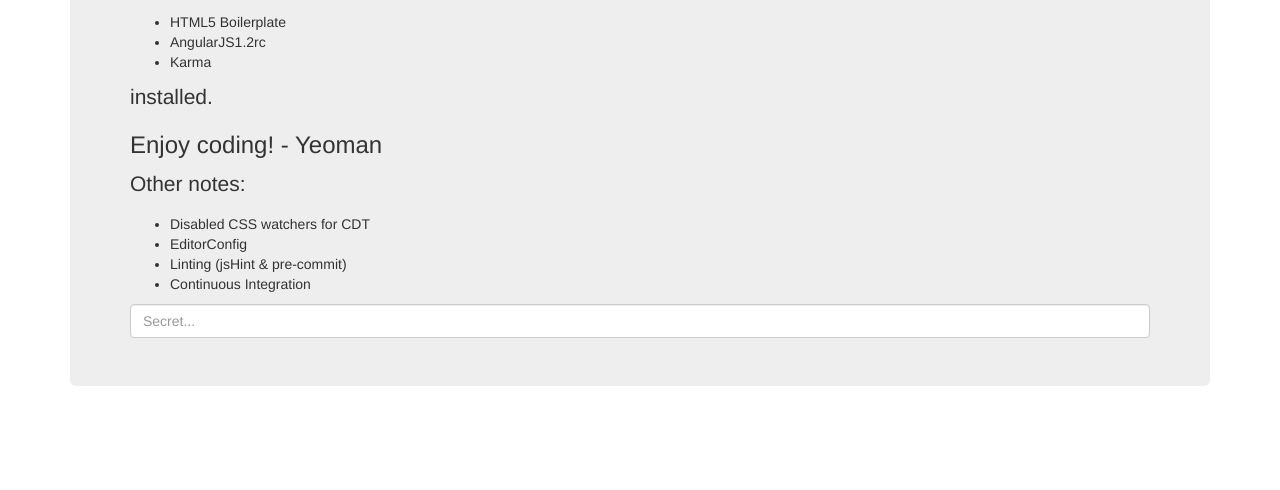
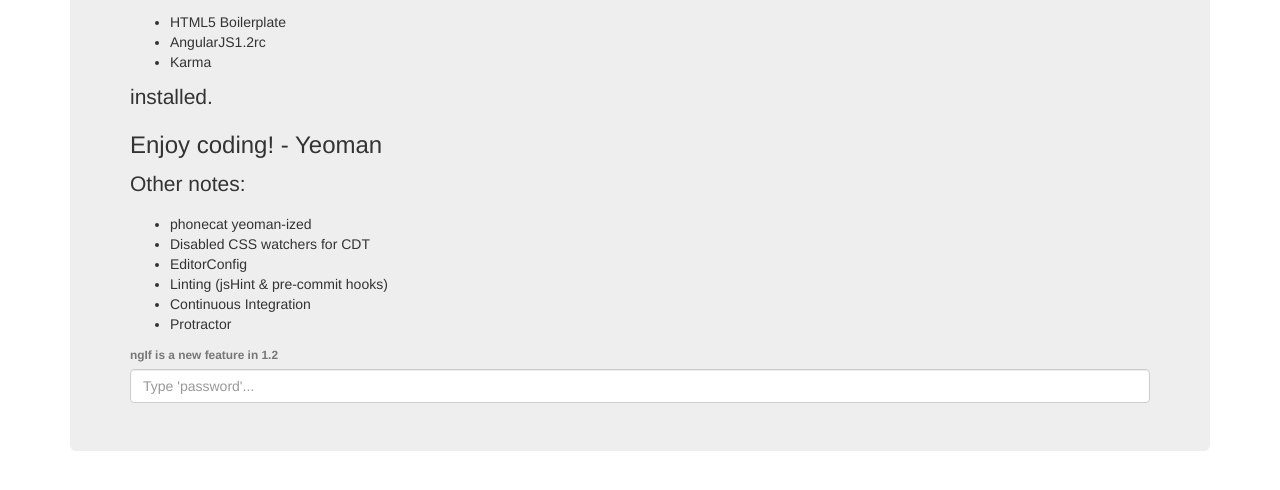
Before and after one commit to eckdanny/angular-phonecat-yeoman, a website: page app/index.html in a window 1280 px wide. Shown: the part 200-690 px from the top of the page. Drawn offline with nearby package versions, Linux system fonts and the light colour scheme; some packages are replaced by stand-ins of ours.

Commit message:
updated landing page

```diff
--- a/app/scripts/controllers/main.js
+++ b/app/scripts/controllers/main.js
@@ -9,10 +9,12 @@
     ];
 
     $scope.otherNotes = [
+      'phonecat yeoman-ized',
       'Disabled CSS watchers for CDT',
       'EditorConfig',
-      'Linting (jsHint & pre-commit)',
-      'Continuous Integration'
+      'Linting (jsHint & pre-commit hooks)',
+      'Continuous Integration',
+      'Protractor'
     ];
 
   }]);
--- a/app/views/main.html
+++ b/app/views/main.html
@@ -2,19 +2,17 @@
   <h1>'Allo, 'Allo!</h1>
   <p>You now have</p>
   <ul>
-      <li ng-repeat="thing in awesomeThings">{{thing}}</li>
+    <li ng-repeat="thing in awesomeThings">{{thing}}</li>
   </ul>
   <p>installed.</p>
-
   <h3>Enjoy coding! - Yeoman</h3>
   <p>Other notes:</p>
   <ul>
     <li ng-repeat="note in otherNotes">{{note}}</li>
   </ul>
-
   <form>
-    <input type="text" ng-model="secret.text" class="form-control" placeholder="Secret...">
-    <a href="#/phones" ng-if="secret.text == 'password'" class="btn btn-success">Go to another place!</a>
+    <label class="text-muted"><small>ngIf is a new feature in 1.2</small></label>
+    <input type="text" ng-model="secret.text" class="form-control" placeholder="Type 'password'...">
+    <a href="#/phones" ng-if="secret.text == 'password'" class="btn btn-success">Take me to phonecat!</a>
   </form>
-
 </div>
```
Also changed, not shown: test/spec/controllers/main.js (+1 -1 lines).
